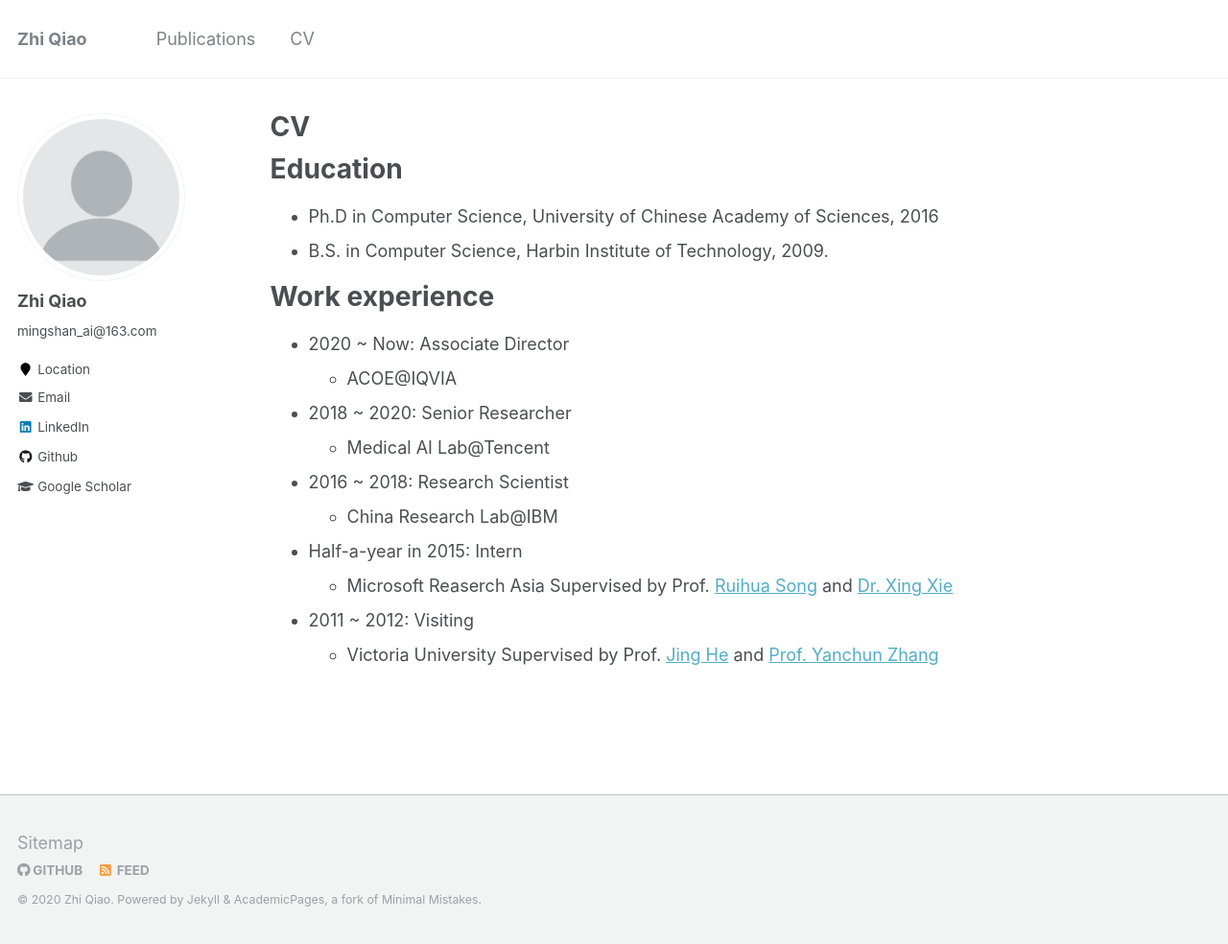
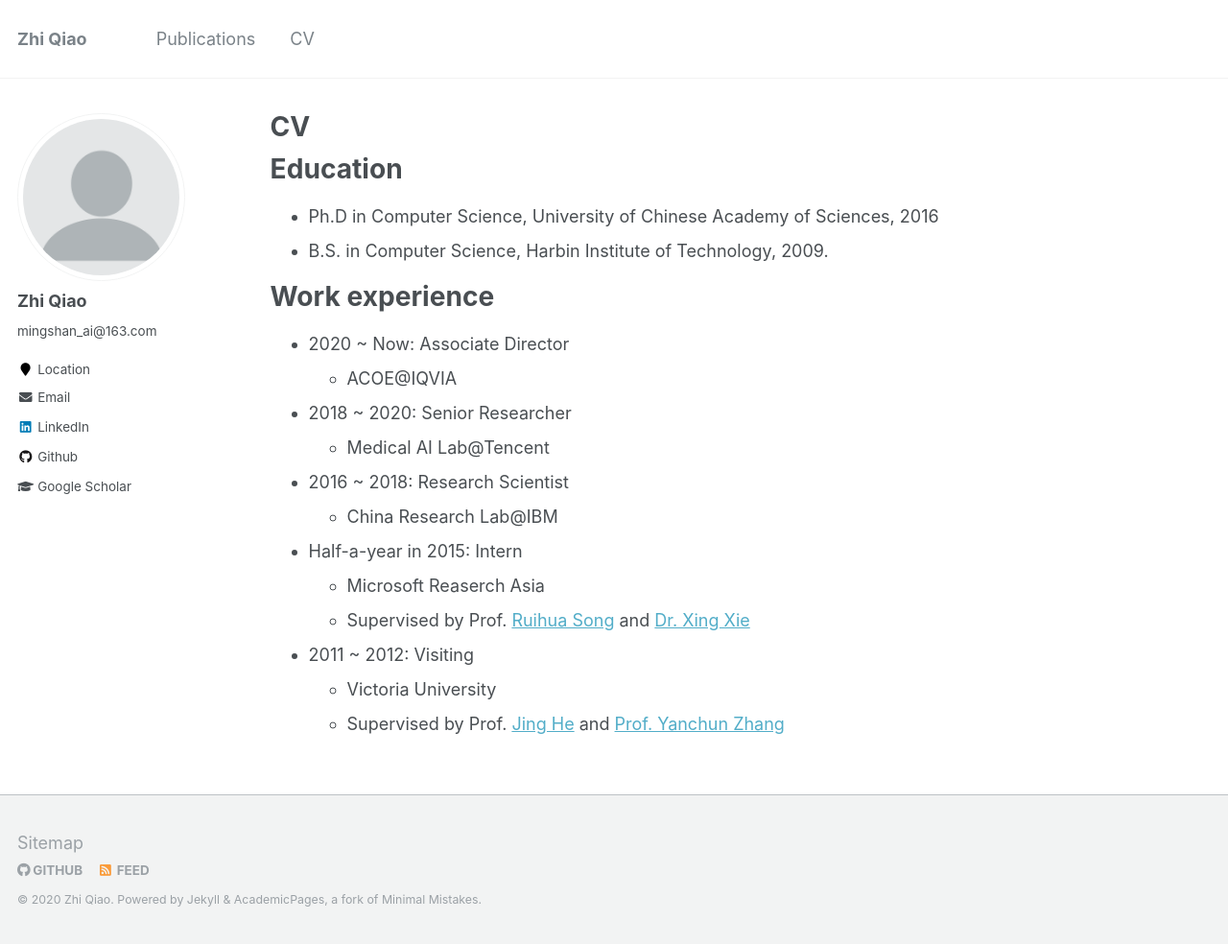
Before and after one commit to qxiaobu/qxiaobu.github.io, a Jekyll site: the page built from _pages/cv.md, in a window 1280 px wide and 984 px high. Shown: the whole window at 96% size. Built offline with Jekyll 4.4.1, drawn with Linux system fonts in a browser that asks for light colours.

Commit message:
Update cv.md

```diff
--- a/_pages/cv.md
+++ b/_pages/cv.md
@@ -25,8 +25,8 @@ Work experience
 
 * Half-a-year in 2015: Intern
   * Microsoft Reaserch Asia
-  Supervised by Prof. <a href="http://ai.ruc.edu.cn/english/GSAI_FACULTY/b75fa33713354d458741a07efa53633d.htm">Ruihua Song</a> and <a href="https://www.microsoft.com/en-us/research/people/xingx/">Dr. Xing Xie</a>
+  * Supervised by Prof. <a href="http://ai.ruc.edu.cn/english/GSAI_FACULTY/b75fa33713354d458741a07efa53633d.htm">Ruihua Song</a> and <a href="https://www.microsoft.com/en-us/research/people/xingx/">Dr. Xing Xie</a>
 
 * 2011 ~ 2012: Visiting
   * Victoria University
-  Supervised by Prof. <a href="https://sites.google.com/site/lotusjing/home">Jing He</a> and <a href="https://www.vu.edu.au/research/yanchun-zhang">Prof. Yanchun Zhang</a>
+  * Supervised by Prof. <a href="https://sites.google.com/site/lotusjing/home">Jing He</a> and <a href="https://www.vu.edu.au/research/yanchun-zhang">Prof. Yanchun Zhang</a>
```
